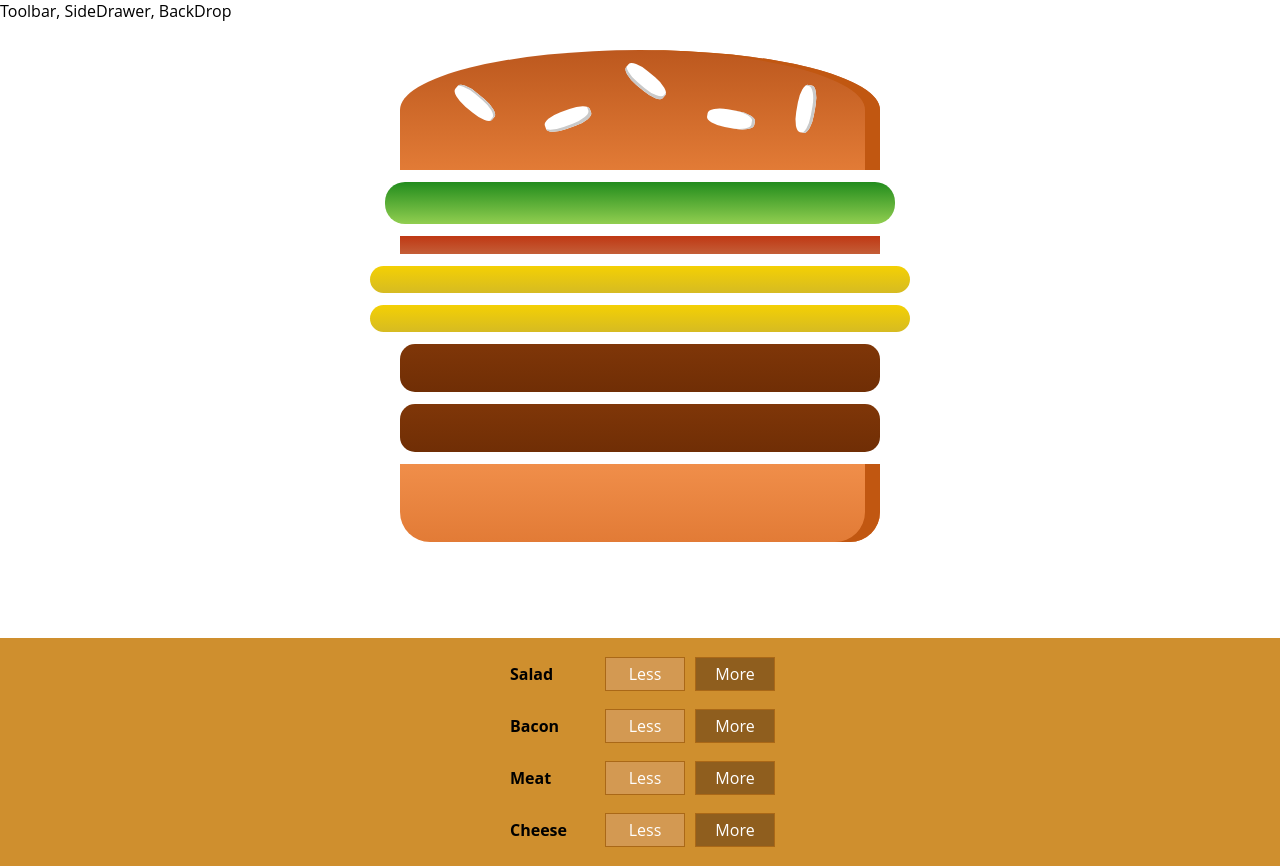
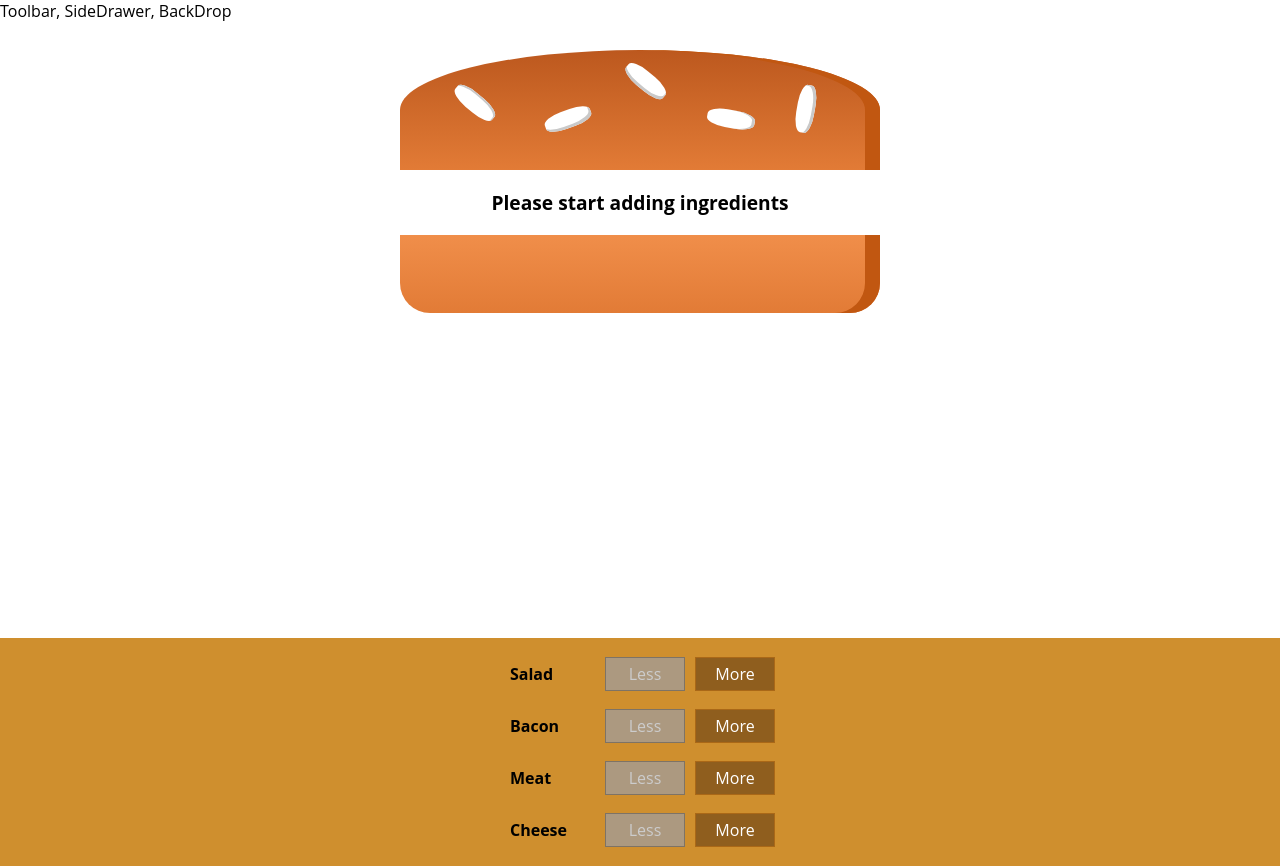
Before and after one commit to CianHub/burger-builder-app-react-hooks, a React (Create React App) app: page / in a window 1280 px wide. Built offline with nearby package versions, Linux system fonts and the light colour scheme; the HTML template or start-up script is replaced by a standard one.

Commit message:
Add/remove ingredient func + disabled check

```diff
--- a/src/components/Burger/BuildControls/BuildControl/buildControl.js
+++ b/src/components/Burger/BuildControls/BuildControl/buildControl.js
@@ -4,7 +4,15 @@ import styles from './buildControl.module.css';
 export const BuildControl = props => (
   <div className={styles.BuildControl}>
     <div className={styles.Label}>{props.label}</div>
-    <button className={styles.Less}>Less</button>
-    <button className={styles.More}> More</button>
+    <button
+      onClick={props.removed}
+      className={styles.Less}
+      disabled={props.disabled}
+    >
+      Less
+    </button>
+    <button onClick={props.added} className={styles.More}>
+      More
+    </button>
   </div>
 );
--- a/src/components/Burger/BuildControls/buildControls.js
+++ b/src/components/Burger/BuildControls/buildControls.js
@@ -15,7 +15,9 @@ export const BuildControls = props => (
       <BuildControl
         key={control.label}
         label={control.label}
-        type={control.type}
+        added={() => props.added(control.type)}
+        removed={() => props.removed(control.type)}
+        disabled={props.disabled[control.type]}
       />
     ))}
   </div>
--- a/src/containers/burger-builder/burger-builder.js
+++ b/src/containers/burger-builder/burger-builder.js
@@ -2,25 +2,65 @@ import React, { Component } from 'react';
 import { Wrapper } from '../../components/Wrapper/wrapper';
 import { Burger } from '../../components/Burger/burger';
 import { BuildControls } from '../../components/Burger/BuildControls/buildControls';
+
+const INGREDIENT_PRICES = { salad: 0.5, cheese: 0.5, meat: 0.3, salad: 2 };
 
 export class BurgerBuilder extends Component {
   constructor(props) {
     super(props);
     this.state = {
       ingredients: {
-        salad: 1,
-        bacon: 1,
-        cheese: 2,
-        meat: 2
-      }
+        salad: 0,
+        bacon: 0,
+        cheese: 0,
+        meat: 0
+      },
+      totalPrice: 4
     };
   }
 
+  addIngredientHandler = type => {
+    const oldCount = this.state.ingredients[type];
+    const newCount = oldCount + 1;
+    const updatedIngredients = { ...this.state.ingredients };
+    updatedIngredients[type] = newCount;
+    const priceAddition = INGREDIENT_PRICES[type];
+    const oldPrice = this.state.totalPrice;
+    const newPrice = oldPrice + priceAddition;
+    this.setState({ ingredients: updatedIngredients, totalPrice: newPrice });
+  };
+
+  removeIngredientHandler = type => {
+    const oldCount = this.state.ingredients[type];
+    if (oldCount <= 0) {
+      return;
+    }
+    const newCount = oldCount - 1;
+    const updatedIngredients = { ...this.state.ingredients };
+    updatedIngredients[type] = newCount;
+    const priceAddition = INGREDIENT_PRICES[type];
+    const oldPrice = this.state.totalPrice;
+    const newPrice = oldPrice - priceAddition;
+    this.setState({ ingredients: updatedIngredients, totalPrice: newPrice });
+  };
+
   render() {
+    const disabledInfo = {
+      ...this.state.ingredients
+    };
+
+    for (let key in disabledInfo) {
+      disabledInfo[key] = disabledInfo[key] <= 0;
+    }
+
     return (
       <Wrapper>
         <Burger ingredients={this.state.ingredients} />
-        <BuildControls />
+        <BuildControls
+          added={this.addIngredientHandler}
+          removed={this.removeIngredientHandler}
+          disabled={disabledInfo}
+        />
       </Wrapper>
     );
   }
```
